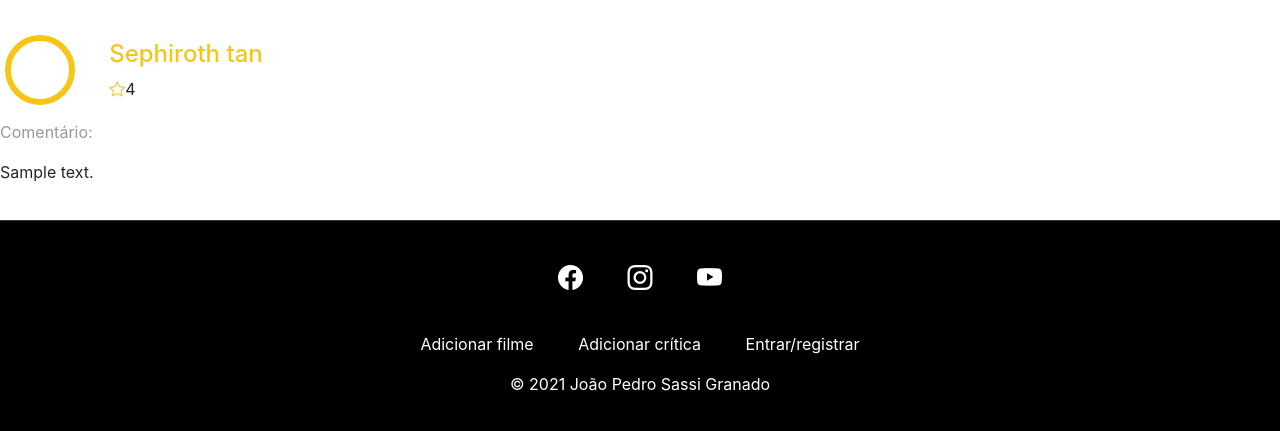
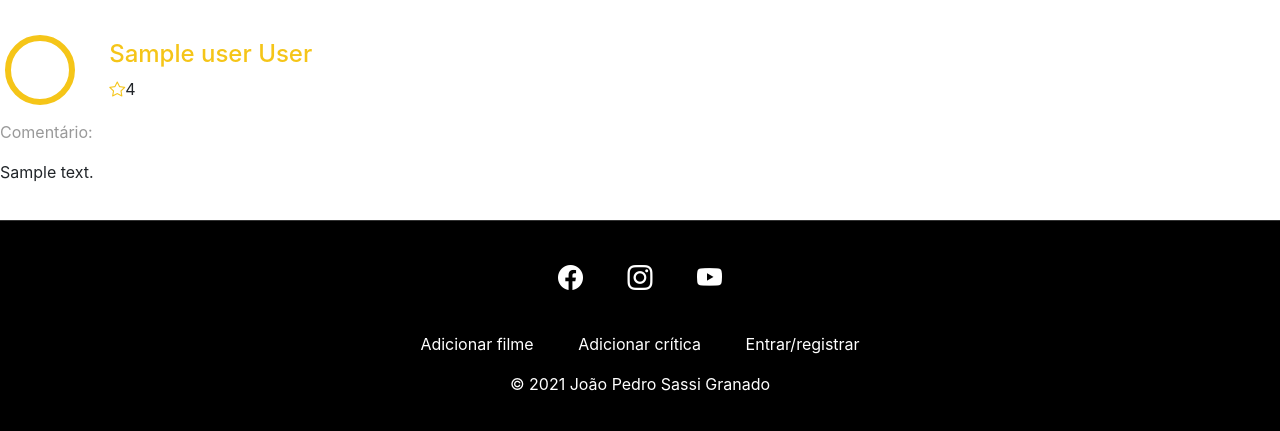
Before and after one commit to JoaopedroSassi/PJ-Moviestar, a PHP site: template templates/user_review.php in a window 1280 px wide. Shown: the part 80-511 px from the top of the page. Run offline with PHP 8.4, Linux system fonts and the light colour scheme; the template is opened without the code that fills it: most values are stand-ins (such as "Sample title", 1, 10 or a date in 2020); some libraries are stand-ins or nearby versions.

Commit message:
Add user info in Review

```diff
--- a/templates/user_review.php
+++ b/templates/user_review.php
@@ -1,11 +1,23 @@
+<?php
+
+   require_once('models/user.php');
+
+   $userModel = new User();
+   $fullname = $userModel->getFullName($review->user);
+
+   if($review->user->image == ""){
+      $review->user->image = "user.jpg";
+   }
+
+?>
 <div class="col-md-12 review">
    <div class="row">
       <div class="col-md-1">
-         <div class="profile-image-container review-image" style="background-image: url('<?= $BASE_URL ?>img/users/user.png')"></div>
+         <div class="profile-image-container review-image" style="background-image: url('<?= $BASE_URL ?>img/users/<?php echo $review->user->image ?>')"></div>
       </div>
       <div class="col-md-9 author-details-container">
          <h4 class="author-name">
-            <a href="#">Sephiroth tan</a>
+            <a href="#"><?php echo $fullname ?></a>
          </h4>
          <p><i class="bi bi-star"></i><?php echo $review->rating ?></p>
       </div>
```
Also changed, not shown: dao/ReviewDAO.php (+7 -2 lines).
